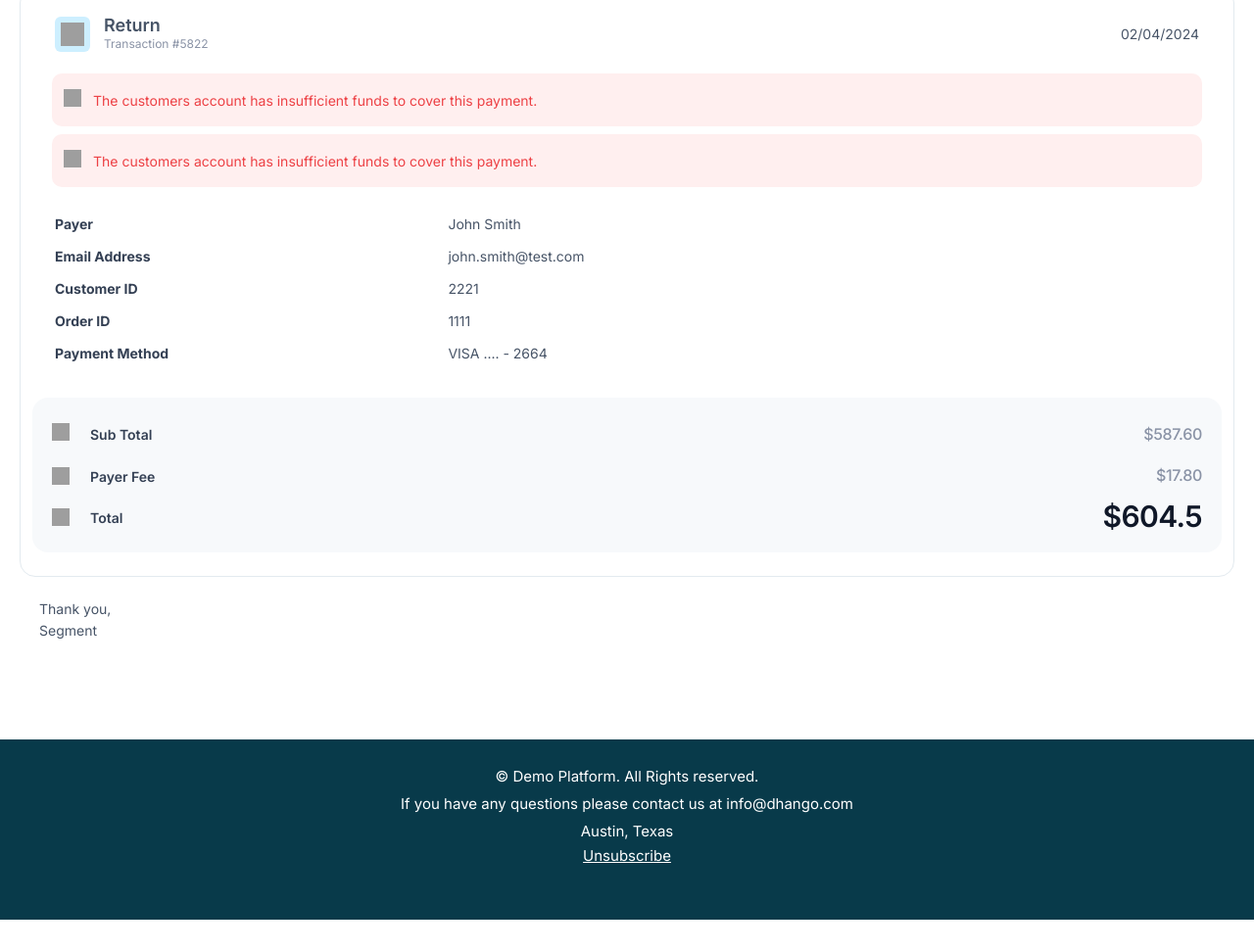
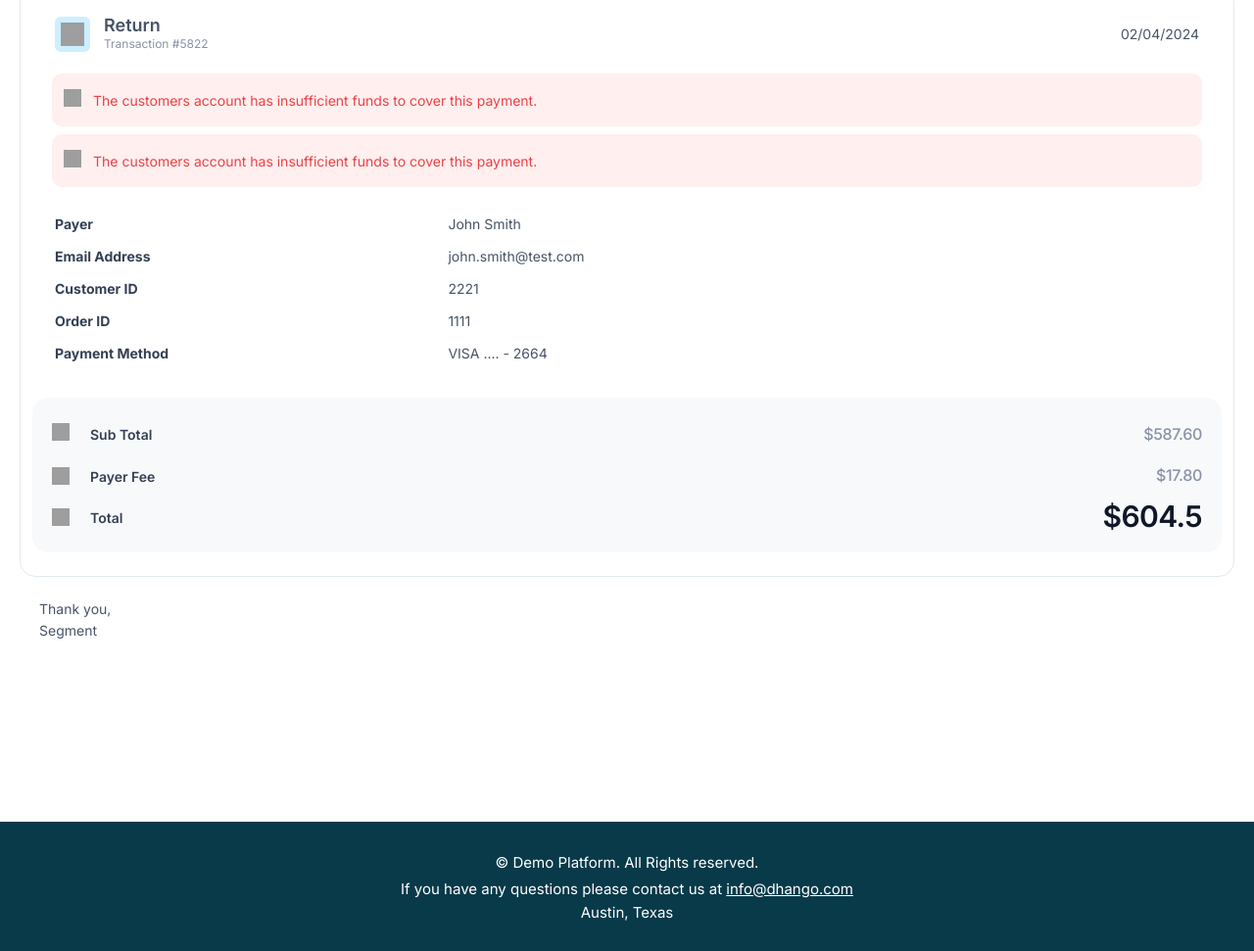
Before and after one commit to dhangoinc/ClientJS, a website: page index.html in a window 1280 px wide. Shown: the part 493-1464 px from the top of the page at 98% size. Before the commit the page ends 1432 px from the top, so only its background shows below. Drawn offline with nearby package versions, Linux system fonts and the light colour scheme; grey boxes are pictures that could not be loaded.

Commit message:
Working version for MS Outlook

```diff
--- a/index.html
+++ b/index.html
@@ -172,15 +172,31 @@
   </p>
 </div>
 
+<table style="width:100%;">
+  <tr><td style="height:80px;"></td></tr>
+</table>
 
-<footer class="footer">
-  <p class="copyright">&#169; Demo Platform. All Rights reserved.</p>
-  <p class="contact">
-    If you have any questions please contact us at info@dhango.com
-  </p>
-  <p class="address">Austin, Texas</p>
-  <a href="#">Unsubscribe</a>
-</footer>
+<table style="width:100%;background-color:#083a4a;text-align:center;">
+  <tr>
+    <td style="height:24px;font-size:1px;color:#083a4a">.</td>
+  </tr>
+  <tr>
+    <td style="padding:4px;color:#fff;font-size:15px;font-weight:400;line-height:20px;text-align:center;">
+      &#169; Demo Platform. All Rights reserved.
+    </td>
+  </tr>
+  <tr style="padding:4px 0;color:#fff;font-size:15px;font-weight:400;line-height:20px;text-align:center;">
+    <td>
+      If you have any questions please contact us at <a style="color:#fff;" href="mailto:info@dhango.com">info@dhango.com</a>
+    </td>
+  </tr>
+  <tr style="padding:4px 0;color:#fff;font-size:15px;font-weight:400;line-height:20px;text-align:center;">
+    <td>Austin, Texas</td>
+  </tr>
+  <tr>
+    <td style="height:24px;font-size:1px;color:#083a4a">.</td>
+  </tr>
+</table>
 
 </body>
 </html>
```
Also changed, not shown: handlebars-templates/ereceipt-inline.handlebars (+26 -15 lines).
